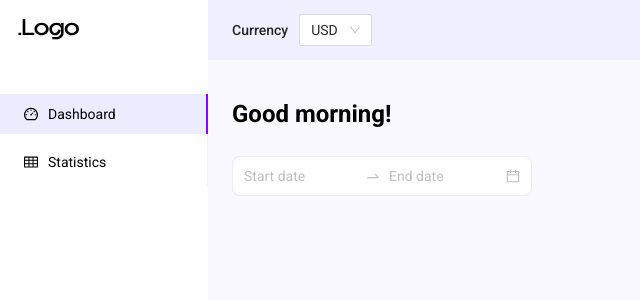
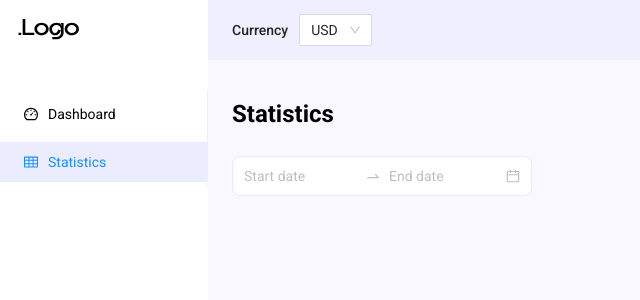
Before and after one commit to IvanSemin33/dashboard-app, a React (Create React App) app: page /statistics in a window 1280 px wide. Shown: the top 300 px of the page, without its empty margins (0-640 px from the left). Built offline with nearby package versions, Linux system fonts and the light colour scheme.

Commit message:
Add Page router

```diff
--- a/package.json
+++ b/package.json
@@ -17,6 +17,7 @@
     "react-charts": "^3.0.0-beta.48",
     "react-dom": "^18.2.0",
     "react-jss": "^10.9.2",
+    "react-router-dom": "^6.3.0",
     "react-scripts": "5.0.1",
     "typescript": "^4.7.4",
     "web-vitals": "^2.1.4"
--- a/src/components/App/App.tsx
+++ b/src/components/App/App.tsx
@@ -1,9 +1,9 @@
 import { Layout } from "antd";
 import Header from "../Header";
 import Logo from "../Logo";
-import PageContent from "../PageContent";
 import Sidebar from "../Sidebar";
 import { useStyles } from "./styles";
+import PageRouter from "../PageRouter";
 
 const { Sider } = Layout;
 
@@ -18,7 +18,7 @@ const App = () => {
       </Sider>
       <Layout className={styles.rightContainer}>
         <Header />
-        <PageContent />
+        <PageRouter />
       </Layout>
     </Layout>
   );
--- /dev/null
+++ b/src/components/PageRouter/index.tsx
@@ -0,0 +1,24 @@
+import { Routes, Route, Navigate } from "react-router-dom";
+
+import DashboardPage from "../../pages/DashboardPage";
+import StatisticsPage from "../../pages/StatisticsPage";
+
+const PageRouter = () => {
+  return (
+    <Routes>
+      <Route path="/" element={<Navigate to="/dashboard" />} />
+      <Route path="/dashboard" element={<DashboardPage />} />
+      <Route path="/statistics" element={<StatisticsPage />} />
+      <Route
+        path="*"
+        element={
+          <div>
+            <h2>404 Page not found</h2>
+          </div>
+        }
+      />
+    </Routes>
+  );
+};
+
+export default PageRouter;
--- a/src/components/Sidebar/index.tsx
+++ b/src/components/Sidebar/index.tsx
@@ -1,29 +1,46 @@
+import { useCallback, useEffect, useMemo, useState } from "react";
 import { DashboardOutlined, TableOutlined } from "@ant-design/icons";
 import { Menu } from "antd";
+import { useNavigate, useLocation } from "react-router-dom";
 import type { MenuProps } from "antd";
+
 import { useStyles } from "./styles";
-import { useMemo, useState } from "react";
 
 type MenuItem = Required<MenuProps>["items"][number];
 
 const Sidebar = () => {
   const styles = useStyles();
+  const navigate = useNavigate();
+  const location = useLocation();
 
-  const [activeKey, setActiveKey] = useState("1");
+  const [activeKey, setActiveKey] = useState(location.pathname.split("/")[1]);
+
+  useEffect(() => {
+    setActiveKey(location.pathname.split("/")[1]);
+  }, [location.pathname]);
+
+  const onSelect = useCallback(
+    (key: string) => {
+      navigate(key, { replace: true });
+    },
+    [navigate]
+  );
 
   const items: MenuItem[] = useMemo(
     () => [
       {
-        key: "1",
+        key: "dashboard",
         icon: <DashboardOutlined />,
         label: "Dashboard",
-        className: activeKey === "1" ? styles.menuItemActive : styles.menuItem,
+        className:
+          activeKey === "dashboard" ? styles.menuItemActive : styles.menuItem,
       },
       {
-        key: "2",
+        key: "statistics",
         icon: <TableOutlined />,
         label: "Statistics",
-        className: activeKey === "2" ? styles.menuItemActive : styles.menuItem,
+        className:
+          activeKey === "statistics" ? styles.menuItemActive : styles.menuItem,
       },
     ],
     [activeKey, styles]
@@ -31,11 +48,11 @@ const Sidebar = () => {
 
   return (
     <Menu
-      defaultSelectedKeys={["1"]}
+      activeKey={activeKey}
       mode="inline"
       items={items}
       className={styles.sidebar}
-      onSelect={(item) => setActiveKey(item.key)}
+      onSelect={({ key }) => onSelect(key)}
     />
   );
 };
--- a/src/index.tsx
+++ b/src/index.tsx
@@ -1,5 +1,7 @@
 import React from "react";
 import ReactDOM from "react-dom/client";
+import { BrowserRouter } from "react-router-dom";
+
 import "./index.css";
 import App from "./components/App/App";
 import reportWebVitals from "./reportWebVitals";
@@ -9,7 +11,9 @@ const root = ReactDOM.createRoot(
 );
 root.render(
   <React.StrictMode>
-    <App />
+    <BrowserRouter>
+      <App />
+    </BrowserRouter>
   </React.StrictMode>
 );
 
--- /dev/null
+++ b/src/pages/DashboardPage/index.tsx
@@ -0,0 +1,43 @@
+import { DatePicker } from "antd";
+import { Content } from "antd/lib/layout/layout";
+import { ComponentProps, useState } from "react";
+import CountryChart from "../../components/CountryChart";
+import Elements from "../../components/Elements";
+import LinearChart from "../../components/LinearChart";
+
+import { useStyles } from "./styles";
+
+const { RangePicker } = DatePicker;
+
+export type Dates = ComponentProps<typeof RangePicker>["value"];
+
+const DashboardPage = () => {
+  const styles = useStyles();
+
+  const [dates, setDates] = useState<Dates>();
+
+  return (
+    <Content className={styles.content}>
+      <div className={styles.title}>Good morning!</div>
+
+      <RangePicker
+        value={dates}
+        onCalendarChange={setDates}
+        className={styles.dateRager}
+        showTime={{ format: "HH:mm" }}
+        format="DD.MM.YYYY HH:MM"
+      />
+      {dates && dates[0] && dates[1] && (
+        <>
+          <div className={styles.firstSection}>
+            <Elements />
+            <CountryChart />
+          </div>
+          <LinearChart startDate={dates[0]} endDate={dates[1]} />
+        </>
+      )}
+    </Content>
+  );
+};
+
+export default DashboardPage;
--- a/src/components/PageContent/index.tsx
+++ b/src/pages/StatisticsPage/index.tsx
@@ -1,9 +1,9 @@
 import { DatePicker } from "antd";
 import { Content } from "antd/lib/layout/layout";
 import { ComponentProps, useState } from "react";
-import CountryChart from "../CountryChart";
-import Elements from "../Elements";
-import LinearChart from "../LinearChart";
+import CountryChart from "../../components/CountryChart";
+import Elements from "../../components/Elements";
+import LinearChart from "../../components/LinearChart";
 
 import { useStyles } from "./styles";
 
@@ -11,14 +11,14 @@ const { RangePicker } = DatePicker;
 
 export type Dates = ComponentProps<typeof RangePicker>["value"];
 
-const PageContent = () => {
+const StatisticsPage = () => {
   const styles = useStyles();
 
   const [dates, setDates] = useState<Dates>();
 
   return (
     <Content className={styles.content}>
-      <div className={styles.title}>Good morning!</div>
+      <div className={styles.title}>Statistics</div>
 
       <RangePicker
         value={dates}
@@ -40,4 +40,4 @@ const PageContent = () => {
   );
 };
 
-export default PageContent;
+export default StatisticsPage;
--- /dev/null
+++ b/src/pages/StatisticsPage/styles.ts
@@ -0,0 +1,32 @@
+import { createUseStyles } from "react-jss";
+
+export const useStyles = createUseStyles({
+  content: {
+    paddingLeft: "24px",
+    paddingRight: "24px",
+    paddingTop: "40px",
+    paddingBottom: "40px",
+    backgroundColor: "#f9f7ff",
+    height: "100%",
+  },
+  title: {
+    fontWeight: 600,
+    fontSize: "24px",
+    lineHeight: "28px",
+    color: "#000000",
+    marginBottom: "28px",
+  },
+  dateRager: {
+    marginBottom: "16px",
+    width: "300px",
+    height: "40px",
+    background: "#FFFFFF",
+    border: "0.5px solid #E9E9FF",
+    borderRadius: " 8px",
+  },
+  firstSection: {
+    display: "flex",
+    gap: "20px",
+    marginBottom: "20px",
+  },
+});
```
Also changed, not shown: src/pages/DashboardPage/styles.ts (renamed from src/components/PageContent/styles.ts), 1 other file (tests, documents, lock files or other folders).
